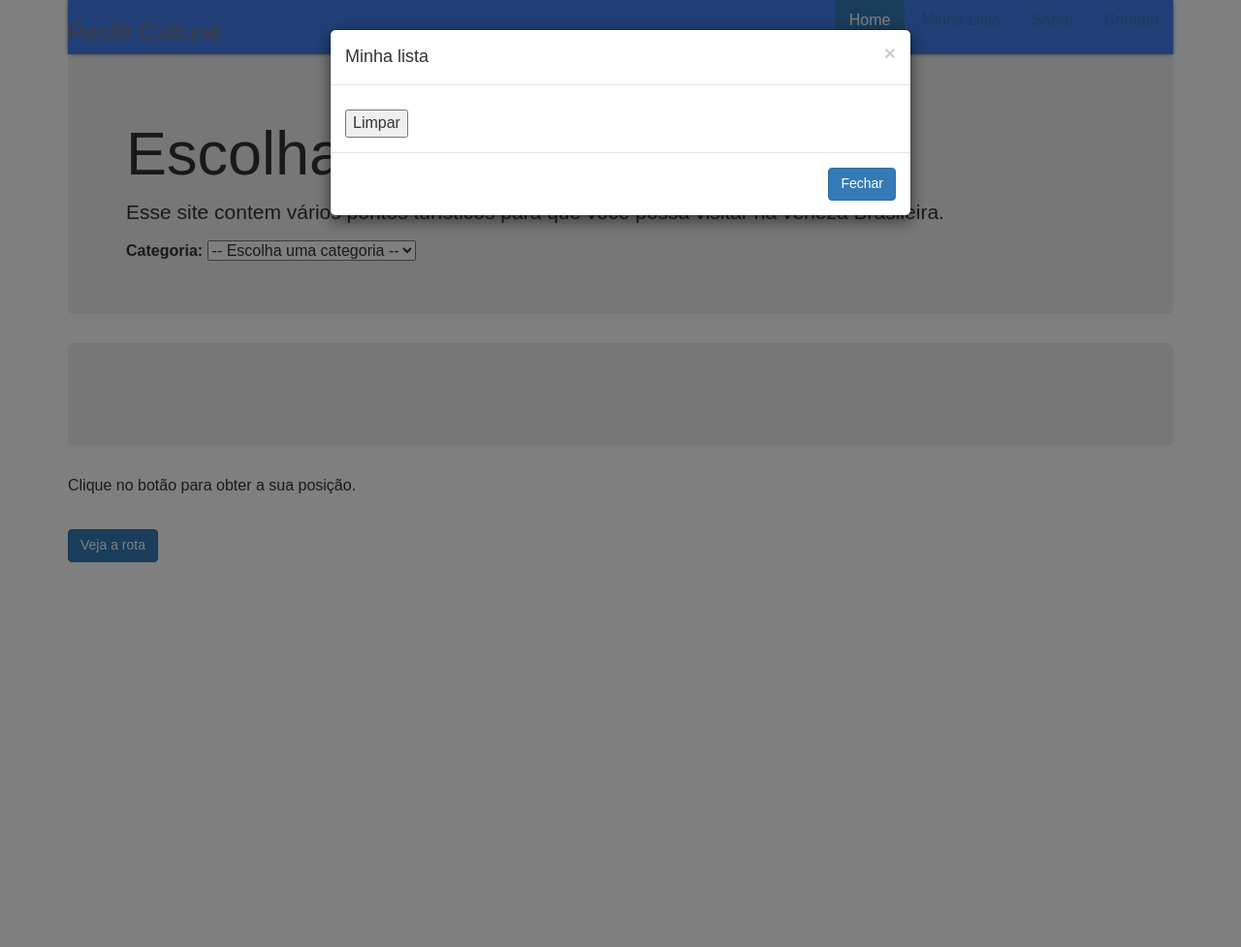
After one commit to clever-men/recife-cultural, a PHP site: page /bkp.php in a window 1280 px wide, after a click on "Minha Lista". The commit adds this page. Shown: the top 977 px of the page at 97% size. Run offline with PHP 8.4, Linux system fonts and the light colour scheme; some libraries are stand-ins or nearby versions.

Commit message:
novo design no front

```diff
--- /dev/null
+++ b/bkp.php
@@ -0,0 +1,120 @@
+<!DOCTYPE html>
+<html lang="en">
+  <head>
+    <meta charset="utf-8">
+    <meta http-equiv="X-UA-Compatible" content="IE=edge">
+	<meta name="viewport" content="width=device-width, user-scalable=no" />
+    <meta name="description" content="Recife Cultural">
+    <meta name="author" content="Recife Cultural">
+    <link rel="icon" href="img/favicon.ico">
+
+    <title>Recife Cultural</title>
+
+	<link rel="stylesheet" type="text/css" href="css/style.css">
+  </head>
+
+  <body>
+    <div class="container">
+      <div class="header clearfix">
+        <nav>
+          <ul class="nav nav-pills pull-right">
+            <li role="presentation" class="active"><a href="#">Home</a></li>
+			<li role="presentation"><a href="#" onClick='listar();' data-toggle="modal" data-target="#myModal">Minha Lista</a></li>
+            <li role="presentation"><a href="#">Sobre</a></li>
+            <li role="presentation"><a href="#">Contato</a></li>
+          </ul>
+        </nav>
+        <h3 class="text-muted">Recife Cultural	</h3>
+      </div>
+
+      <div class="jumbotron">
+        <h1>Escolha uma opção abaixo</h1>
+        <p class="lead">Esse site contem vários pontos turísticos para que você possa visitar na veneza Brasileira.</p>
+        <form id="form">
+			<label for="cod_categorias">Categoria:</label>
+
+			<select name="cod_categorias" id="cod_categorias">
+				<option value="">-- Escolha uma categoria --</option>
+				<option value="1">-- CINEMA --</option>
+				<option value="2">-- PRAIAS --</option>
+				<option value="3">-- MUSEUS --</option>
+				<option value="4">-- SHOPPINGS --</option>
+			</select>
+
+		</form>
+      </div>
+	  <div class="jumbotron" >
+		<ul id="lista" ></ul>
+	  </div>
+
+	 <div id="site">
+		<form method="post" action="index.php">
+			<div>
+				<input type="hidden" id="txtEnderecoPartida" name="txtEnderecoPartida"  />
+			</div>
+			<div>
+				<input type="hidden" id="txtEnderecoChegada" name="txtEnderecoChegada" />
+			</div>
+			<div>
+				<p id="demo">Clique no botão para obter a sua posição.</p></br>
+				<input type="submit" class="btn btn-primary" onclick="getLocation()" id="btnEnviar" name="btnEnviar" value="Veja a rota" />
+			</div>
+		</form>
+		<div id="trajeto-texto"></div>
+		<div class="row">
+			<div class="col-sm-8">
+				<div id="map"></div>
+			</div>
+			<div class="col-sm-4">
+				<div class="modal-footer"></div>
+			</div>
+		</div>
+	</div>
+
+    <!-- Modal -->
+	<div class="modal" id="myModal" role="dialog">
+		<div class="modal-dialog">
+
+			<!-- Modal content-->
+			<div class="modal-content">
+				<div class="modal-header">
+					<button type="button" class="btn btn-primary close" data-dismiss="modal">&times;</button>
+					<h4 class="modal-title">Minha lista</h4>
+				</div>
+				<div class="modal-body">
+					<ul id="minhalista"></ul>
+
+					<button id="limpar" onClick="limpar();">Limpar</button>
+				</div>
+				<div class="modal-footer">
+					<button type="button" class="btn btn-primary" data-dismiss="modal">Fechar</button>
+				</div>
+			</div>
+		</div>
+	</div>
+
+
+      <footer class="footer">
+      	<div class="container">
+	        <p>&copy; 2016 Company, Inc.</p>
+      	</div>
+      </footer>
+
+    </div> <!-- /container -->
+
+
+
+	<script src="libs/jquery/dist/jquery.min.js"></script>
+
+	<script src="libs/bootstrap-sass/assets/javascripts/bootstrap.min.js"></script>
+    <!-- Main file -->
+	<script src="js/main.js"></script>
+	<!-- Maps API Javascript -->
+	<script src="https://maps.googleapis.com/maps/api/js?key=AIzaSyBCAn0cec2pUCiK4DfKr_wNxcs1sHfmyKA&callback=initMap"
+        async defer></script>
+
+    <!-- Arquivo de inicialização do mapa -->
+	<script src="js/mapa.js"></script>
+
+  </body>
+</html>
--- a/css/style.scss
+++ b/css/style.scss
@@ -1,18 +1,103 @@
-//IMPORTS
+/* IMPORTS ---------------------------------*/
+
 @import 'bootstrap/_bootstrap';
+@import '../libs/bourbon/app/assets/stylesheets/_bourbon';
 
-.modal{
-	display: none;
+/* VARIABLES ---------------------------------*/
+
+$font-default: 'Maven Pro', Arial;
+$font-title: 'Capriola', Arial;
+$branco: #fff;
+$preto: #000;
+$azul-claro: #21b8ff;
+$azul: #427eed;
+$cinza-claro: #f1eded;
+
+/* BASE ---------------------------------*/
+
+html{
+	font-size: rem(16);
 }
 
-#map {
+body{
+	font-size: rem(16);
+	font-family: $font-default;
+}
+
+/* HEADER ---------------------------------*/
+
+.header{
+	background-color: $azul;
+	box-shadow: 0 0 4px rgba($preto, 0.5);
+	position: relative;
+	z-index: 999;
+	.header-content{
+		padding: 7px 0;
+	}
+}
+
+.logo{
+	margin: 0;
+	display: inline-block;
+	font-family: $font-title;
+	color: $cinza-claro;
+	line-height: 24px;
+	.text{
+		font-size: rem(24);
+	}
+}
+
+/* CONTENT ---------------------------------*/
+
+.app-content{
+	position: relative;
+	.form-select{
+		@include position(absolute, 10px null null 0);
+		z-index: 10;
+		width: 100%;
+	}
+	.map{
+		position: relative;
+		z-index: 9;
+	}
+}
+
+.form-select{
+	.select{
+		margin-top: 6px;
+		width: 100%;
+	}
+}
+
+.label-main{
+	display: block;
+	background-color: $azul-claro;
+	color: $branco;
+	margin: 0;
+	padding: 5px 0;
+	.title{
+		font-size: rem(18);
+		margin: 0;
+	}
+}
+
+.map {
 	width: 100%;
 	height: 400px;
 	float: left
 
 }
+
 #trajeto-texto {
 	width: 100%;
 	height: 400px;
 	float: right;
 }
+
+
+/* INPUTS ---------------------------------*/
+
+.select{
+	height: 40px;
+	font-size: rem(24);
+}
--- a/js/mapa.js
+++ b/js/mapa.js
@@ -10,6 +10,7 @@ function initMap() {
 
     var options = {
         zoom: 5,
+        scrollwheel: false,
 		center: latlng,
         mapTypeId: google.maps.MapTypeId.ROADMAP
     };
```
Also changed, not shown: index.php (+42 -34 lines), css/style.css, img/favicon.ico (added), img/logo-recife-cultural.png (added), js/main.js (indentation only), 1 other file.
